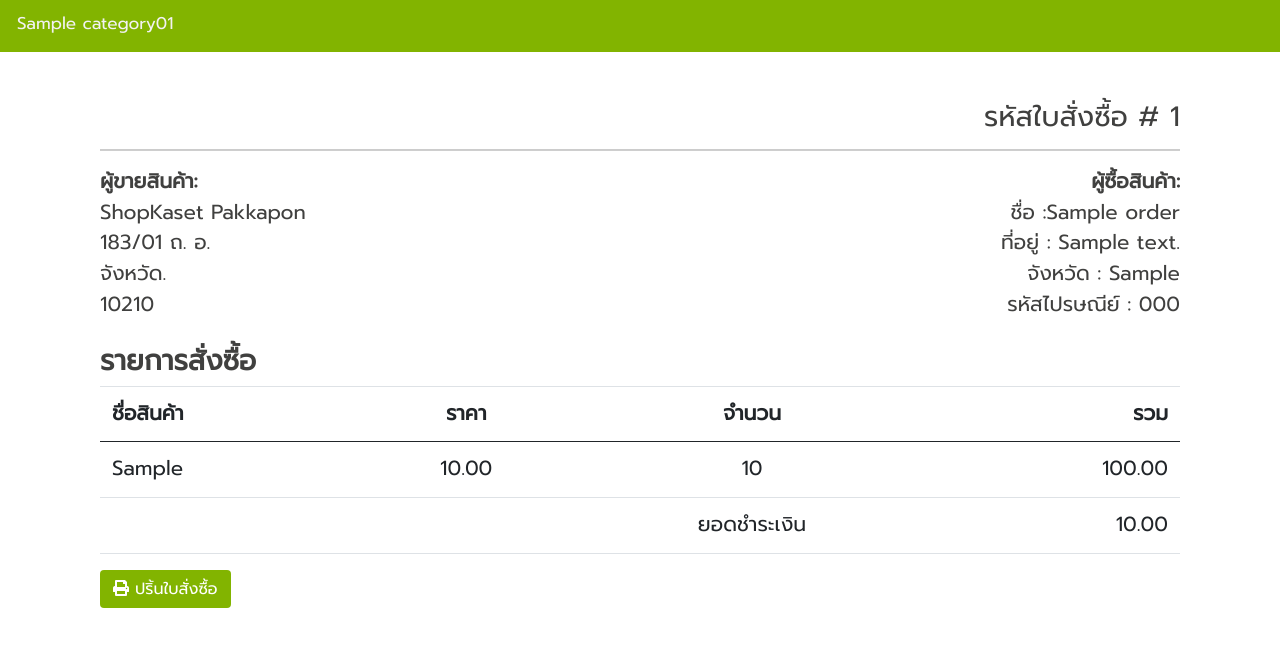
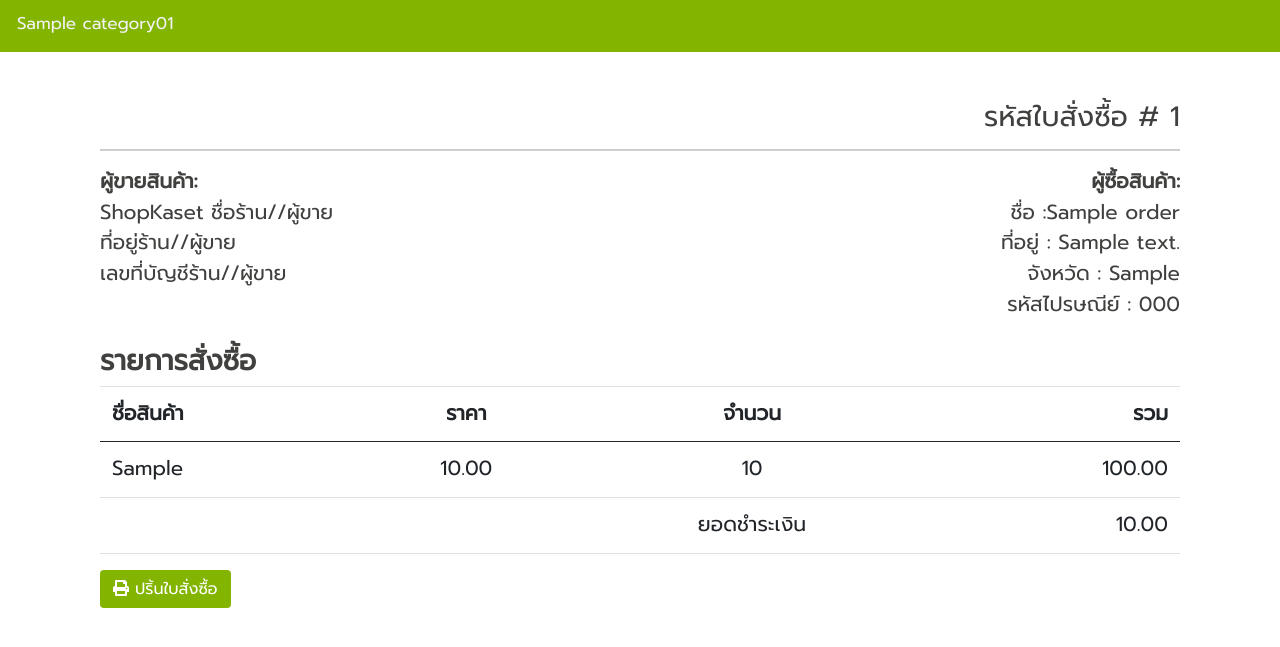
Before and after one commit to FirstZzZzZ/TestShop, a Django app: page /order/1 in a window 1280 px wide. Shown: the part 150-797 px from the top of the page. Run offline with Django 4.2, Linux system fonts and the light colour scheme; a user stored in the database is signed in; tables that the repository leaves empty hold one stand-in row (values such as "Sample post"); some libraries are stand-ins or nearby versions; some web fonts are replaced; grey boxes are pictures that could not be loaded.

Commit message:
Update viewOrder.html

```diff
--- a/store01/Templates/viewOrder.html
+++ b/store01/Templates/viewOrder.html
@@ -120,10 +120,9 @@
           <address>
           <strong>ผู้ขายสินค้า:</strong><br>
             ShopKaset
-            Pakkapon<br>
-            183/01 ถ. อ. <br>
-            จังหวัด. <br>
-            10210
+            ชื่อร้าน//ผู้ขาย<br>
+            ที่อยู่ร้าน//ผู้ขาย<br>
+            เลขที่บัญชีร้าน//ผู้ขาย<br>
           </address>
         </div>
         <div class="col-md-6 text-right">
```
